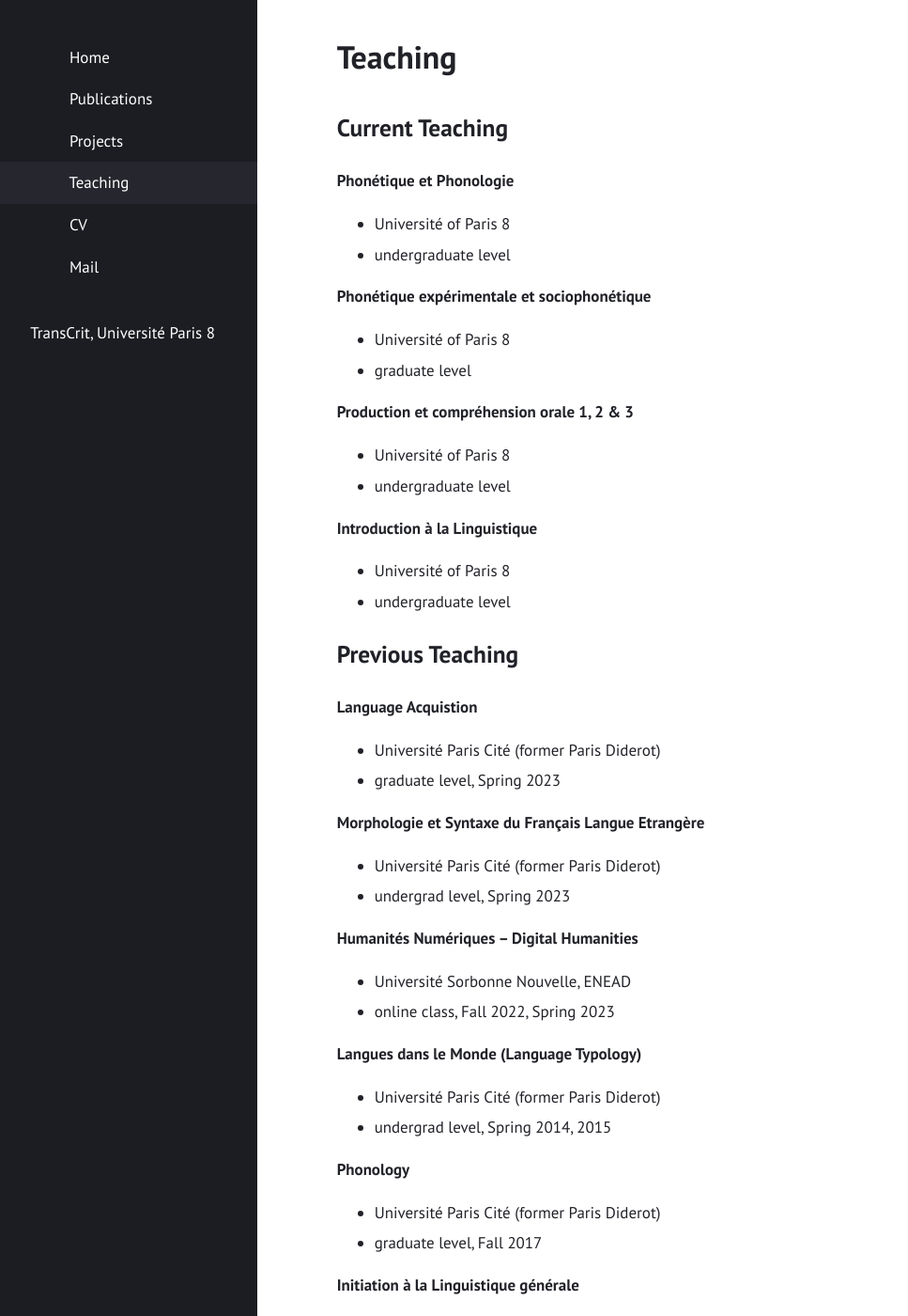
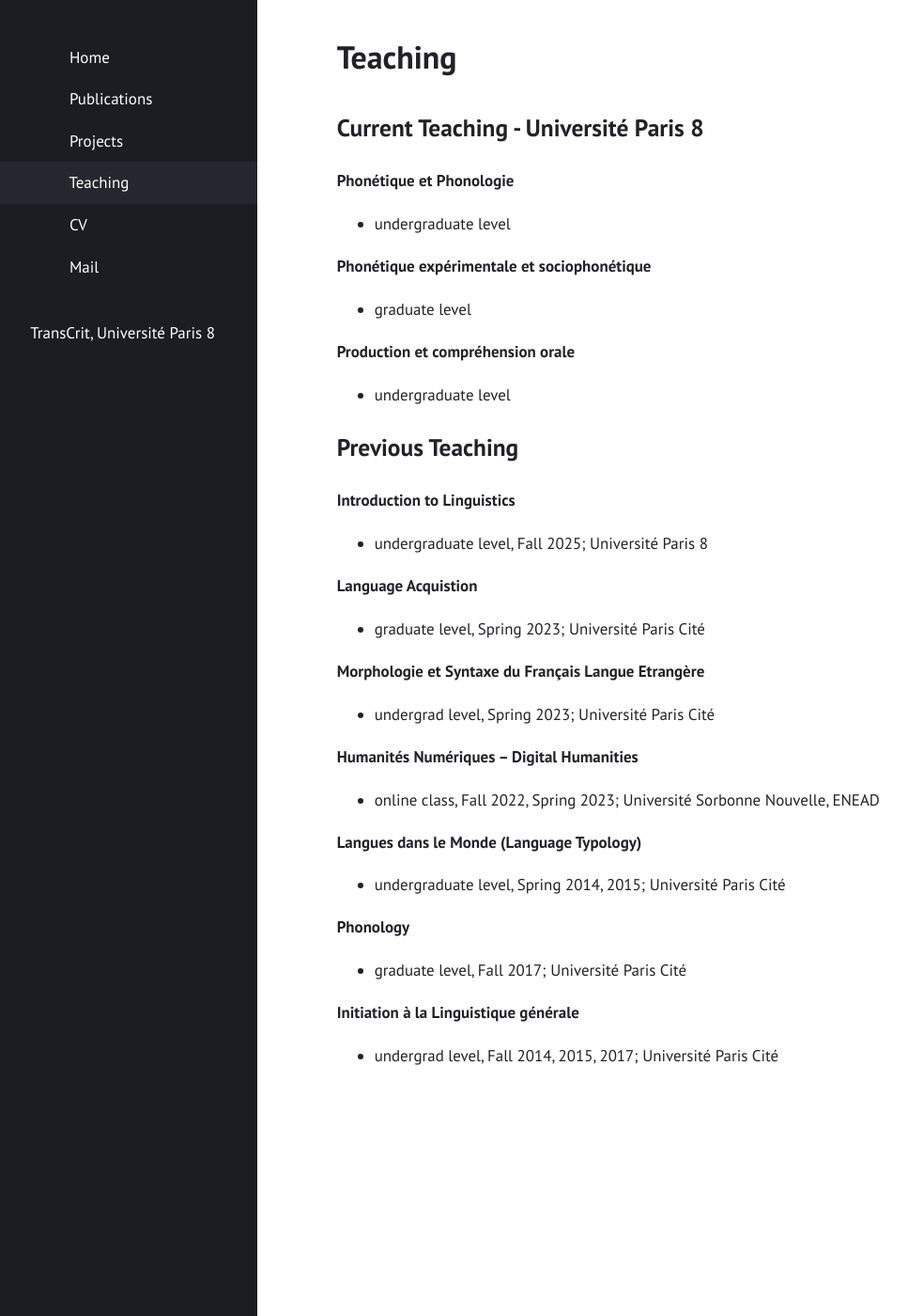
Before and after one commit to anisiapopescu/anisiapopescu.github.io, a Jekyll site: the page built from teaching.md, in a window 1280 px wide and 1400 px high. Shown: the whole window at 94% size, without its empty margins (6-973 px from the left). Built offline with Jekyll 4.4.1, drawn with Linux system fonts in a browser that asks for light colours; some of the changed text lies outside the part shown.

Commit message:
Update teaching.md

```diff
--- a/teaching.md
+++ b/teaching.md
@@ -4,46 +4,36 @@ permalink: "/teaching/"
 layout: page
 ---
 
-# Current Teaching
+# Current Teaching - Université Paris 8
 
 **Phonétique et Phonologie**
-- Université of Paris 8
 - undergraduate level
 
 **Phonétique expérimentale et sociophonétique**
-- Université of Paris 8
 - graduate level
 
-**Production et compréhension orale 1, 2 & 3**
-- Université of Paris 8
-- undergraduate level
-
-**Introduction à la Linguistique**
-- Université of Paris 8
+**Production et compréhension orale**
 - undergraduate level
 
 # Previous Teaching
 
+**Introduction to Linguistics**
+- undergraduate level, Fall 2025; Université Paris 8
+
 **Language Acquistion**
-- Université Paris Cité (former Paris Diderot)
-- graduate level, Spring 2023
+- graduate level, Spring 2023; Université Paris Cité
 
 **Morphologie et Syntaxe du Français Langue Etrangère**
-- Université Paris Cité (former Paris Diderot)
-- undergrad level, Spring 2023
+- undergrad level, Spring 2023; Université Paris Cité
 
 **Humanités Numériques – Digital Humanities**
-- Université Sorbonne Nouvelle, ENEAD
-- online class, Fall 2022, Spring 2023
+- online class, Fall 2022, Spring 2023; Université Sorbonne Nouvelle, ENEAD
 
 **Langues dans le Monde (Language Typology)**
-- Université Paris Cité (former Paris Diderot)
-- undergrad level, Spring 2014, 2015
+- undergraduate level, Spring 2014, 2015; Université Paris Cité
 
 **Phonology**
-- Université Paris Cité (former Paris Diderot)
-- graduate level, Fall 2017
+- graduate level, Fall 2017; Université Paris Cité
 
 **Initiation à la Linguistique générale**
-- Université Paris Cité (former Paris Diderot)
-- undergrad level, Fall 2014, 2015, 2017
+- undergrad level, Fall 2014, 2015, 2017; Université Paris Cité
```
